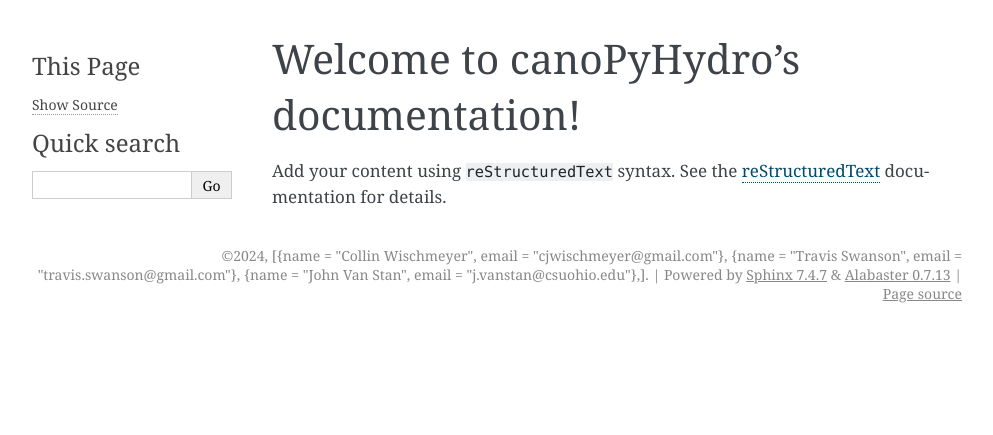
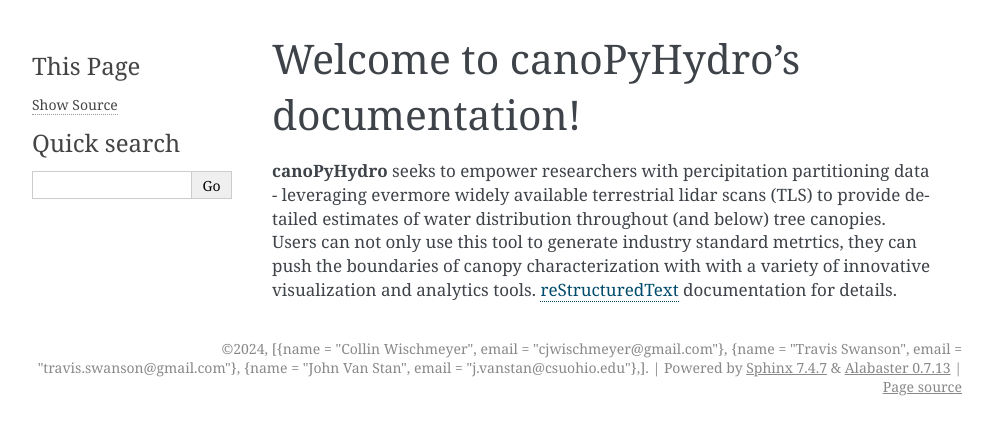
Before and after one commit to wischmcj/canopyHydrodynamics, a Sphinx documentation site: the page built from docs/source/index.rst, in a window 1280 px wide. Shown: the top 435 px of the page, without its empty margins (148-1141 px from the left). Built offline with Sphinx 7.4.7, drawn with Linux system fonts in a browser that asks for light colours.

```diff
--- a/docs/requirements.txt
+++ b/docs/requirements.txt
@@ -11,4 +11,5 @@
 scipy==1.13.1
 Shapely==2.0.4
 toml==0.10.2
-myst_parser
+myst-parser
+sphinx
--- a/docs/source/conf.py
+++ b/docs/source/conf.py
@@ -16,7 +16,6 @@
 # https://www.sphinx-doc.org/en/master/usage/configuration.html#general-configuration
 extensions = [
     "myst_parser",
-    "c.ext.doctest",
     "sphinx.ext.autodoc",
 ]
 
--- a/docs/source/index.rst
+++ b/docs/source/index.rst
@@ -5,7 +5,12 @@
 Welcome to canoPyHydro's documentation!
 =========================
 
-Add your content using ``reStructuredText`` syntax. See the
+
+**canoPyHydro**  seeks to empower researchers with percipitation partitioning data - leveraging
+evermore widely available terrestrial lidar scans (TLS) to provide detailed estimates of water
+distribution throughout (and below) tree canopies. Users can not only use this tool to generate industry
+standard metrtics, they can push the boundaries of canopy characterization with with a variety of
+innovative visualization and analytics tools.
 `reStructuredText <https://www.sphinx-doc.org/en/master/usage/restructuredtext/index.html>`_
 documentation for details.
 
```
